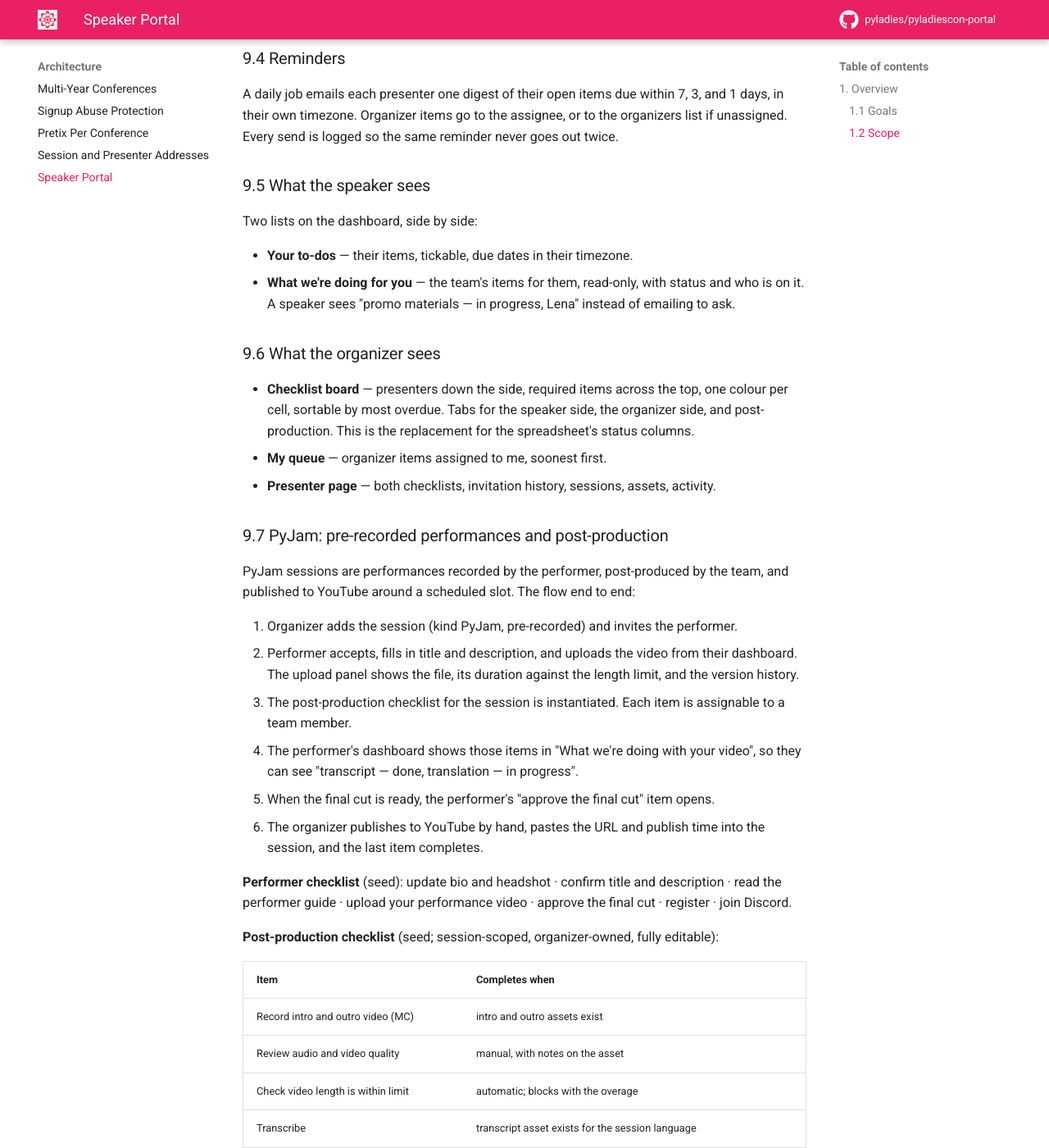
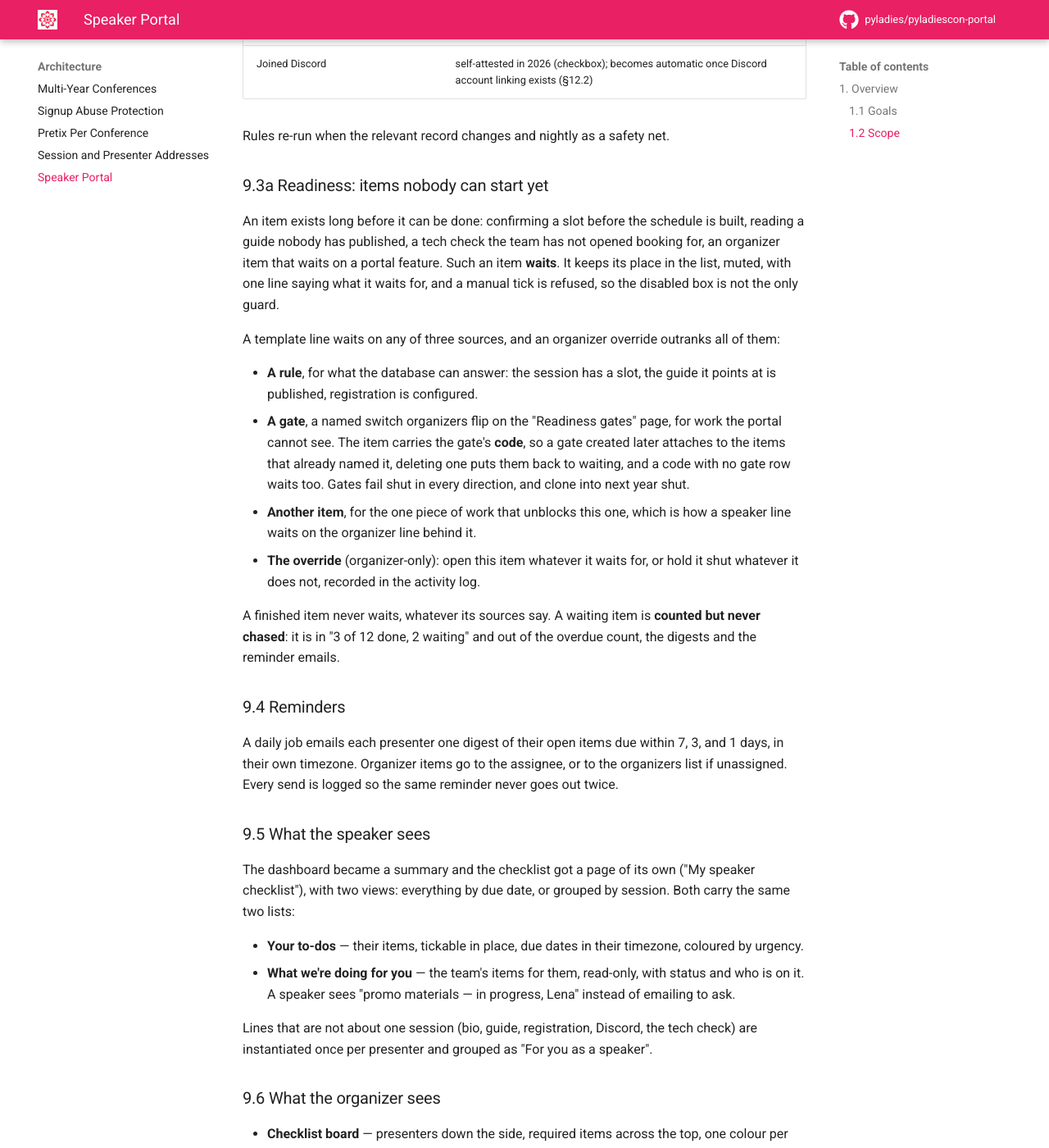
Before and after one commit to pyladies/pyladiescon-portal, an MkDocs documentation site: the page built from docs/architecture/speaker-portal.md, in a window 1280 px wide and 1400 px high, scrolled down 15426 px. Shown: the whole window at 82% size. Built offline with MkDocs 1.6.1 and Material for MkDocs 9.7.7, drawn with Linux system fonts in a browser that asks for light colours; comment, search, counter and statistics services are not loaded; some of the changed text lies outside the part shown.

Commit message:
Design doc: say what was built where it differs from the proposal
The proposal was written on 15 September and the module has answered
three of its questions differently since. Publishing it as architecture
documentation without saying so would leave a page that reads as current
and is not.

Session types and presenter roles are rows per edition, not
enumerations, and the row carries the behaviour the code used to switch
on. Readiness is written up as 9.3a, the number the code already cites,
with the three wait sources, the override and the counting rule. A
person's own tasks live in the personal rail as "My volunteering tasks",
for organizers too, and the speaker's checklist has a page of its own.

The preamble now points at speakers/README.md as the place to look when
this page and the code disagree, rather than implying the page is the
whole truth.

```diff
--- a/docs/architecture/speaker-portal.md
+++ b/docs/architecture/speaker-portal.md
@@ -4,9 +4,14 @@
 invited, what they and the organizers see, the two-sided checklists, the
 media pipeline, scheduling, and the public embeds. Written as a proposal on
 15 September 2026 for PyLadiesCon 2026 (first weekend of December, online on
-Discord) and kept here as the reference for the module as it is built. The
-decisions that diverged from it during implementation are listed in
-`speakers/README.md`.
+Discord) and kept here as the reference for the module as it is built.
+
+Where the built module answers a question differently from the proposal,
+this page says what was built: the session types and presenter roles that
+became rows (§8.1), readiness (§9.3a), and where a person's own tasks live
+(§9.6). Smaller divergences, and the reasons for them, are listed in
+`speakers/README.md`, which is the place to look when this page and the code
+disagree.
 
 **Stack:** Django, PostgreSQL, Digital Ocean Spaces.
 
@@ -241,9 +246,9 @@
 
 | Field | Notes |
 |---|---|
-| `kind` | Content kinds: `WORKSHOP` · `PANEL` · `PYJAM` · `TALK` · `LIGHTNING`. Program kinds: `OPENING` · `CLOSING` · `KEYNOTE` · `ANNOUNCEMENT` · `BREAK` · `SOCIAL` · `OTHER`. Kind decides which checklist template applies, whether presenters are required, the default duration, and how the public card looks. |
+| `kind` | A **`SessionType` row** per edition, not an enumeration: the list above became the seeded defaults (`WORKSHOP` · `PANEL` · `PYJAM` · `TALK` · `LIGHTNING`, and the program types `OPENING` · `CLOSING` · `KEYNOTE` · `ANNOUNCEMENT` · `BREAK` · `SOCIAL` · `OTHER`), and organizers add their own on the "Types and roles" page without a deploy. The row carries what the code used to switch on: `is_content`, the default duration and delivery, whether it spans all channels, and which `PresenterRole` rows it allows. |
 | `delivery` | `LIVE` (default) or `PRE_RECORDED`. PyJam defaults to pre-recorded; any kind can be switched. Pre-recorded sessions get the media pipeline (§8.8) and a post-production checklist (§9.7). |
-| `is_content` | derived from `kind`: content kinds need at least one presenter to be confirmed; program kinds can be confirmed with none (a break) or with hosts (the opening) |
+| `is_content` | read from the type row: a content type needs at least one presenter to be confirmed; a program type can be confirmed with none (a break) or with hosts (the opening) |
 | `title` | required — the only required field |
 | `summary_md`, `outline_md`, `prerequisites_md`, `audience_md`, `notes_md` | Markdown, all optional |
 | `level`, `language`, `duration_minutes` | optional; duration defaults from kind (workshop 90, panel 60) |
@@ -363,21 +368,36 @@
 
 Rules re-run when the relevant record changes and nightly as a safety net.
 
+### 9.3a Readiness: items nobody can start yet
+
+An item exists long before it can be done: confirming a slot before the schedule is built, reading a guide nobody has published, a tech check the team has not opened booking for, an organizer item that waits on a portal feature. Such an item **waits**. It keeps its place in the list, muted, with one line saying what it waits for, and a manual tick is refused, so the disabled box is not the only guard.
+
+A template line waits on any of three sources, and an organizer override outranks all of them:
+
+- **A rule**, for what the database can answer: the session has a slot, the guide it points at is published, registration is configured.
+- **A gate**, a named switch organizers flip on the "Readiness gates" page, for work the portal cannot see. The item carries the gate's **code**, so a gate created later attaches to the items that already named it, deleting one puts them back to waiting, and a code with no gate row waits too. Gates fail shut in every direction, and clone into next year shut.
+- **Another item**, for the one piece of work that unblocks this one, which is how a speaker line waits on the organizer line behind it.
+- **The override** (organizer-only): open this item whatever it waits for, or hold it shut whatever it does not, recorded in the activity log.
+
+A finished item never waits, whatever its sources say. A waiting item is **counted but never chased**: it is in "3 of 12 done, 2 waiting" and out of the overdue count, the digests and the reminder emails.
+
 ### 9.4 Reminders
 
 A daily job emails each presenter one digest of their open items due within 7, 3, and 1 days, in their own timezone. Organizer items go to the assignee, or to the organizers list if unassigned. Every send is logged so the same reminder never goes out twice.
 
 ### 9.5 What the speaker sees
 
-Two lists on the dashboard, side by side:
+The dashboard became a summary and the checklist got a page of its own ("My speaker checklist"), with two views: everything by due date, or grouped by session. Both carry the same two lists:
 
-- **Your to-dos** — their items, tickable, due dates in their timezone.
+- **Your to-dos** — their items, tickable in place, due dates in their timezone, coloured by urgency.
 - **What we're doing for you** — the team's items for them, read-only, with status and who is on it. A speaker sees "promo materials — in progress, Lena" instead of emailing to ask.
+
+Lines that are not about one session (bio, guide, registration, Discord, the tech check) are instantiated once per presenter and grouped as "For you as a speaker".
 
 ### 9.6 What the organizer sees
 
 - **Checklist board** — presenters down the side, required items across the top, one colour per cell, sortable by most overdue. Tabs for the speaker side, the organizer side, and post-production. This is the replacement for the spreadsheet's status columns.
-- **My queue** — organizer items assigned to me, soonest first.
+- **My volunteering tasks** — organizer items assigned to me or to a team I am on, soonest first or grouped by presenter, with what I have finished under them. It sits in the personal rail rather than the Organize one, for organizers too, because it is a person's own work rather than a view of the edition.
 - **Presenter page** — both checklists, invitation history, sessions, assets, activity.
 
 ### 9.7 PyJam: pre-recorded performances and post-production
```
